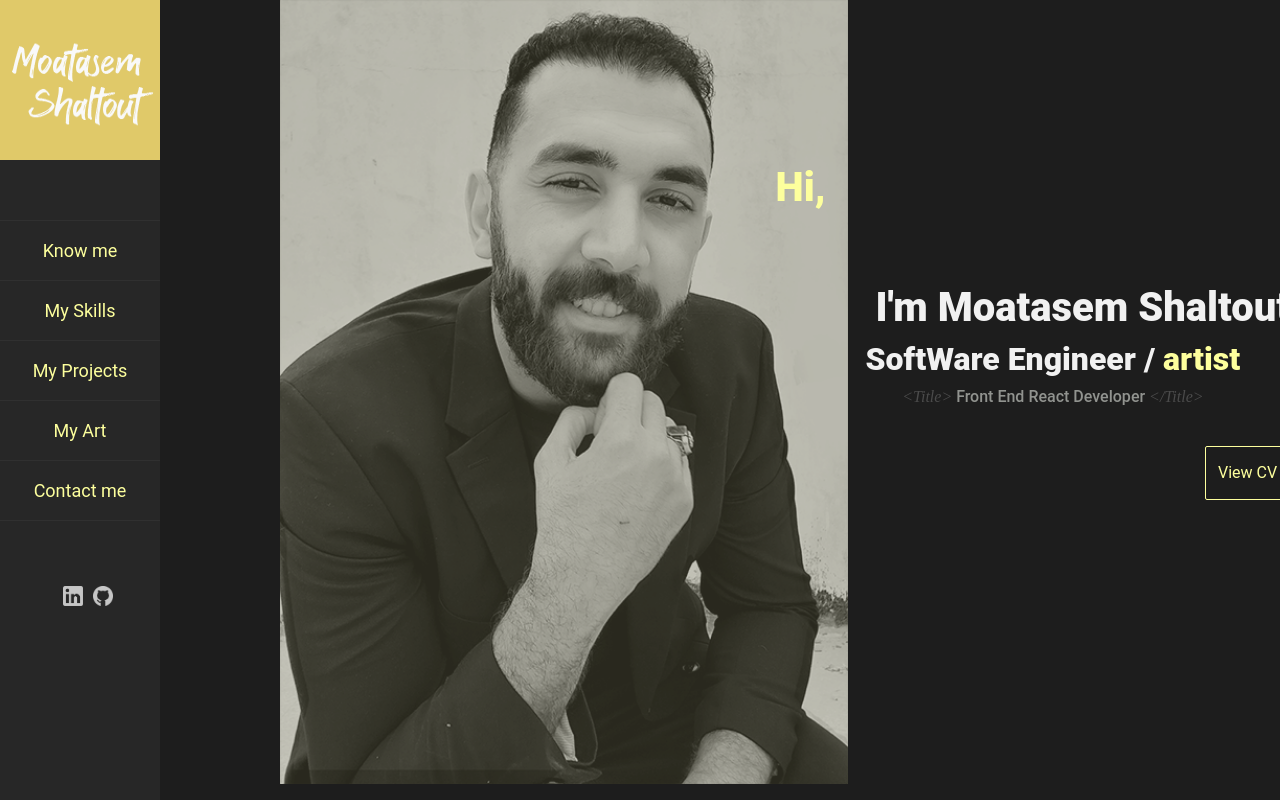
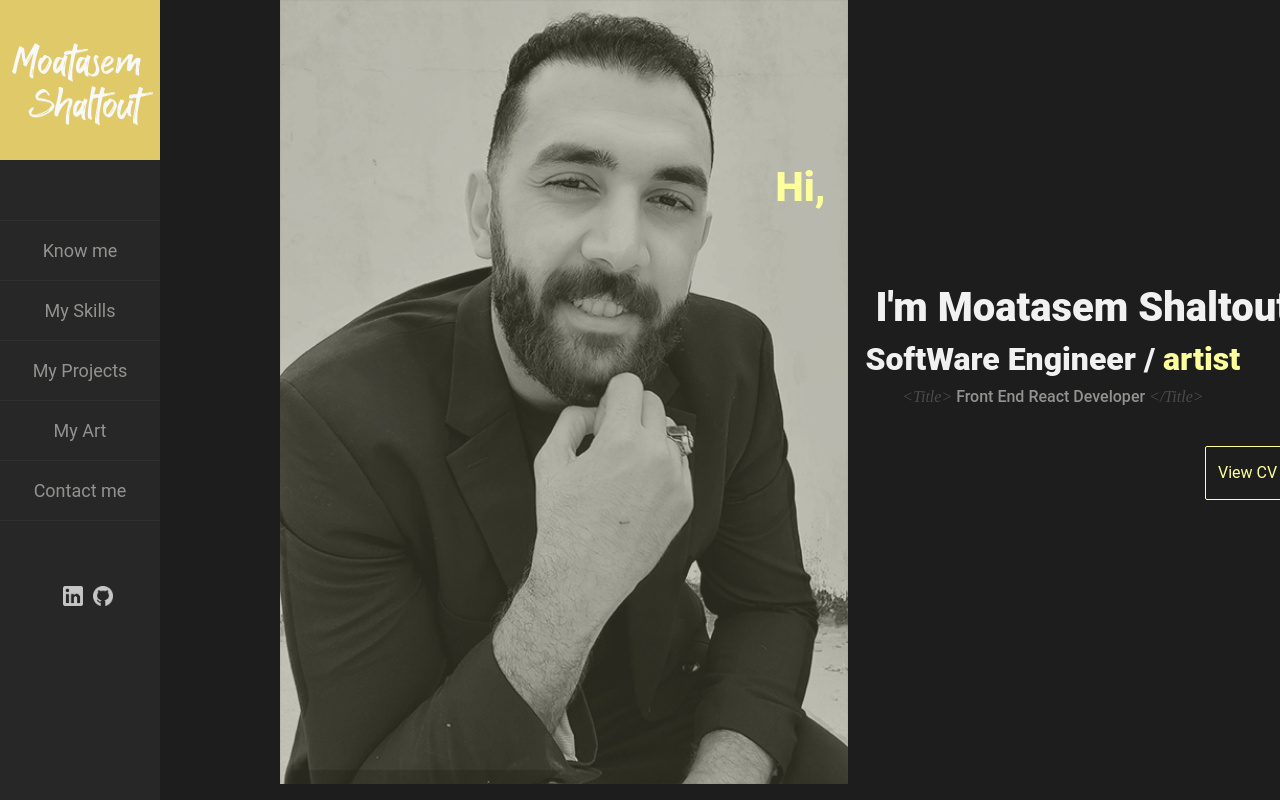
Before and after one commit to M3tesim/M3tesimu.github.io, a React (Create React App) app: page / in a window 1280 px wide. Shown: the top 800 px of the page. Built offline with nearby package versions, Linux system fonts and the light colour scheme.

Commit message:
fixing menue toggle

```diff
--- a/src/App.scss
+++ b/src/App.scss
@@ -753,6 +753,7 @@ form{
 
   button{
      float: left;
+     margin-bottom: 5em;
   }
 
 }
--- a/src/component/nav.js
+++ b/src/component/nav.js
@@ -3,16 +3,10 @@ import linkedin from "../assets/linkedin.png";
 import github from "../assets/github.png";
 import React, { useState } from "react";
 
-function Nav(props) {
+function Nav() {
   const [active, toggleVeiw] = useState(true);
 
-  const {
-    mySkillsVisibility,
-    KnowMeVisibility,
-    MyProjectsVisibility,
-    ArtVisibility,
-    ContactMeVisibility,
-  } = props;
+
 
 
   return (
@@ -33,20 +27,16 @@ function Nav(props) {
           <a
             href="#know-me"
             name="know-me"
-            className={`sidenav-link ${
-              KnowMeVisibility ? "active-section" : ""
-            }`}
-            onClick={() => this.toggleVeiw()}>
+            className={`sidenav-link `}
+            onClick={() => toggleVeiw(!active)}>
             Know me
           </a>
           <hr />
           <a
             href="#my-skills"
             name="my-skills"
-            className={`sidenav-link ${
-              mySkillsVisibility ?  "active-section": ""
-            }`}
-            onClick={() => this.toggleVeiw()}>
+            className={`sidenav-link `}
+            onClick={() => toggleVeiw(!active)}>
             My Skills
           </a>
           <hr />
@@ -54,10 +44,9 @@ function Nav(props) {
           <a
             href="#my-projects"
             name="my-projects"
-            className={`sidenav-link ${
-              MyProjectsVisibility ? "active-section" : ""
-            }`}
-            onClick={() => this.toggleVeiw()}>
+            className={`sidenav-link
+             `}
+            onClick={() => toggleVeiw(!active)}>
             My Projects
           </a>
           <hr />
@@ -65,8 +54,8 @@ function Nav(props) {
           <a
             href="#myArt"
             name="myArt"
-            className={`sidenav-link ${ArtVisibility ? "active-section" : ""}`}
-            onClick={() => this.toggleVeiw()}>
+            className={`sidenav-link `}
+            onClick={() => toggleVeiw(!active)}>
             My Art
           </a>
           <hr />
@@ -74,10 +63,8 @@ function Nav(props) {
           <a
             href="#contact-me"
             name="contact-me"
-            className={`sidenav-link ${
-              ContactMeVisibility ? "active-section" : ""
-            }`}
-            onClick={() => this.toggleVeiw()}>
+            className={`sidenav-link `}
+            onClick={() => toggleVeiw(!active)}>
             Contact me
           </a>
           <hr />
```
